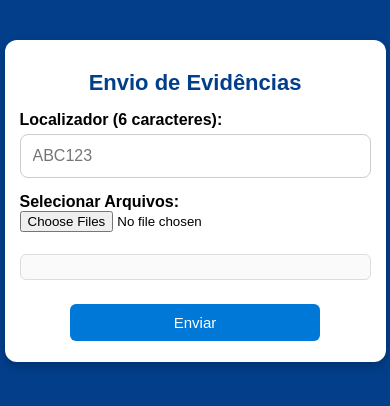
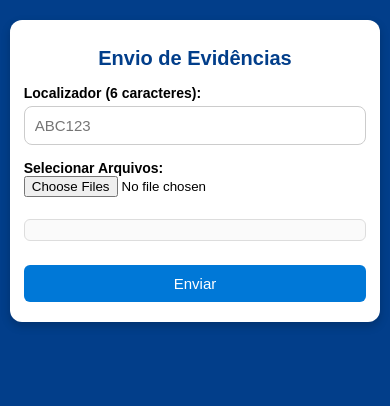
Before and after one commit to llpoa/lrbagagensdanificadas, a plain HTML site: page frontend/index.html in a window 390 px wide. Drawn offline with Linux system fonts and the light colour scheme.

Commit message:
att css movel

```diff
--- a/frontend/style.css
+++ b/frontend/style.css
@@ -4,31 +4,34 @@ body {
   margin: 0;
 }
 
-/* CONTAINER RESPONSIVO */
+/* CONTAINER GERAL */
 .container {
-  max-width: 500px;
-  width: 90%;             /* ocupa quase toda a tela no celular */
-  margin: 40px auto;
+  width: 95%;            /* adapta melhor no mobile */
+  max-width: 480px;      /* limite reduzido para HD */
+  margin: 30px auto;
   background: #fff;
-  padding: 20px;
+  padding: 18px;
   border-radius: 12px;
   box-shadow: 0 4px 10px rgba(0,0,0,0.2);
+  box-sizing: border-box;
 }
 
 h1 {
   text-align: center;
   color: #023e8a;
+  font-size: 24px;
 }
 
 label {
   display: block;
   margin-top: 15px;
   font-weight: bold;
+  font-size: 16px;
 }
 
 /* INPUT RESPONSIVO */
 input[type="text"] {
-  width: 100%;           /* 100% da largura no mobile */
+  width: 100%;
   padding: 12px;
   margin-top: 5px;
   border: 1px solid #ccc;
@@ -48,13 +51,12 @@ button {
   color: #fff;
   border: none;
   padding: 12px 20px;
-  margin: 6px;
-  border-radius: 6px;
+  margin: 6px 0;
+  border-radius: 8px;
   cursor: pointer;
-  transition: background 0.2s ease;
-  font-size: 16px;
-  width: 100%;           /* botões em largura total no mobile */
-  max-width: 250px;      /* mas não exageram no desktop */
+  font-size: 17px;
+  width: 100%;
+  max-width: 350px;
 }
 
 button:hover {
@@ -70,22 +72,52 @@ button:hover {
   background: #fafafa;
   display: flex;
   flex-wrap: wrap;
-  gap: 12px;
+  gap: 10px;
 }
 
-/* --- BREAKPOINT --- */
-/* Melhorias em telas muito pequenas */
-@media (max-width: 560px ) {
+/* ---------------------------------------------------------------- */
+/* 📌  OTIMIZAÇÃO EXCLUSIVA PARA CELULARES HD (720p)                */
+/* ---------------------------------------------------------------- */
+@media (max-width: 420px) {   /* resolução CSS equivalente ao HD real */
+  .container {
+    padding: 14px;
+    margin-top: 20px;
+  }
+
   h1 {
-    font-size: 22px;
+    font-size: 20px;
+  }
+
+  label {
+    font-size: 14px;
+  }
+
+  input[type="text"] {
+    font-size: 15px;
+    padding: 10px;
   }
 
   button {
     font-size: 15px;
-    padding: 10px 16px;
+    padding: 10px 14px;
+    border-radius: 6px;
   }
 
-  .container {
-    padding: 15px;
+  #preview {
+    padding: 10px;
+    gap: 8px;
   }
 }
+
+/* ---------------------------------------------------------------- */
+/* 📌  Ajuste extra para telas MUITO estreitas (Android antigos)    */
+/* ---------------------------------------------------------------- */
+@media (max-width: 360px) {
+  button {
+    font-size: 14px;
+  }
+
+  input[type="text"] {
+    font-size: 14px;
+  }
+}
```
